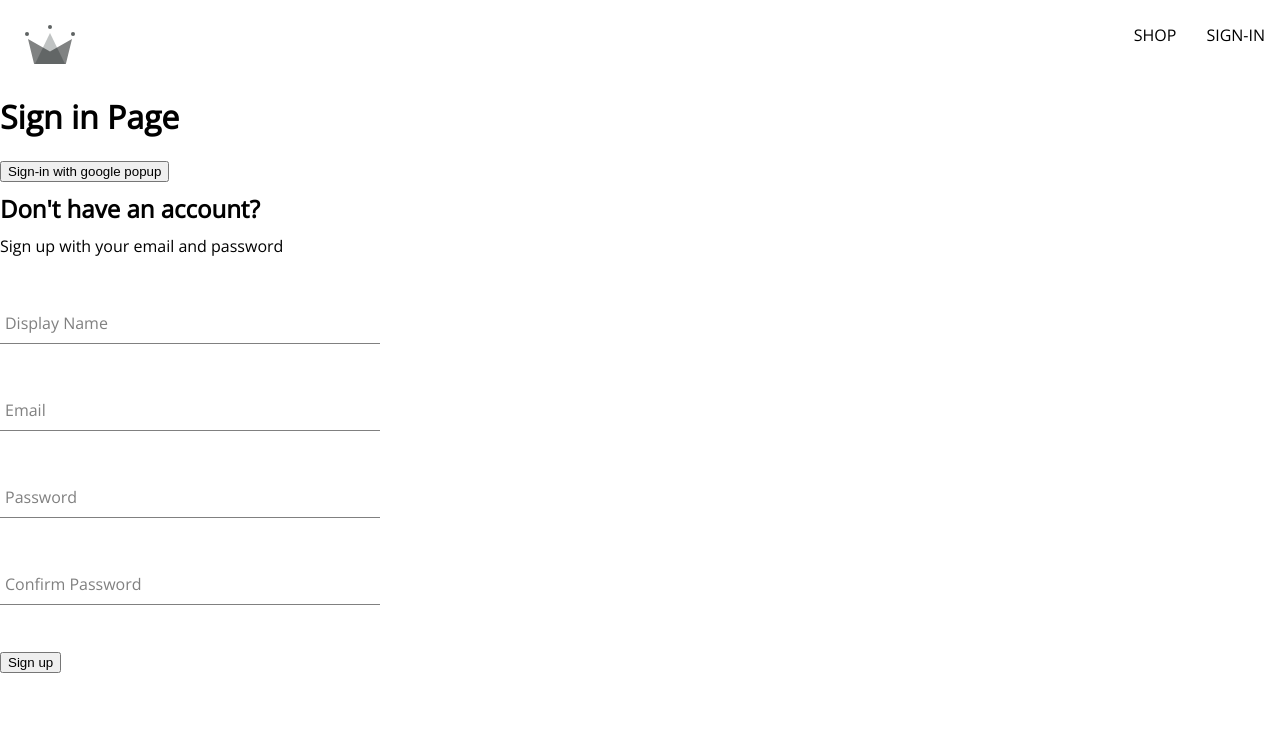
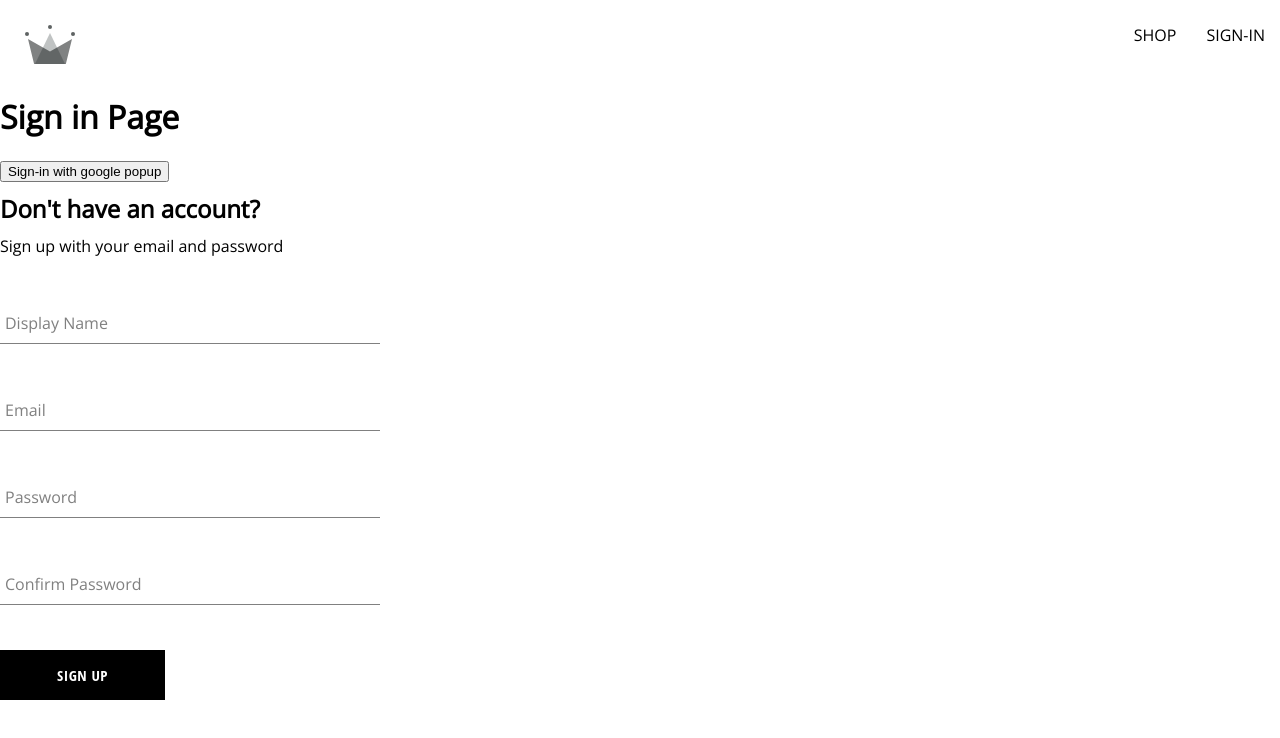
Before and after one commit to bitz161/crwn-clothing-v2, a React (Create React App) app: page /sign-in in a window 1280 px wide. Shown: the top 738 px of the page. Built offline with nearby package versions, Linux system fonts and the light colour scheme.

Commit message:
complete sign up forms

```diff
--- a/src/components/button/button.component.jsx
+++ b/src/components/button/button.component.jsx
@@ -1,7 +1,19 @@
 import "./button.styles.scss";
 
-const Button = ({ children }) => {
-  return <button className="button-container">{children}</button>;
+const BUTTON_TYPE_CLASSES = {
+  google: "google-sign-in",
+  inverted: "inverted",
+};
+
+const Button = ({ children, buttonType, ...otherProps }) => {
+  return (
+    <button
+      className={`button-container ${BUTTON_TYPE_CLASSES[buttonType]}`}
+      {...otherProps}
+    >
+      {children}
+    </button>
+  );
 };
 
 export default Button;
--- a/src/components/sign-up-form/sign-up-form.component.jsx
+++ b/src/components/sign-up-form/sign-up-form.component.jsx
@@ -5,6 +5,7 @@ import {
   createUserDocumentFromAuth,
 } from "../../util/firebase/firebase.ulti";
 import FormInput from "../form-input/form-input.component";
+import Button from "../button/button.component";
 
 const SignUpForm = () => {
   const defaultFormField = {
@@ -94,7 +95,7 @@ const SignUpForm = () => {
           }}
         />
 
-        <button type="submit">Sign up</button>
+        <Button type="submit">Sign up</Button>
       </form>
     </div>
   );
```
